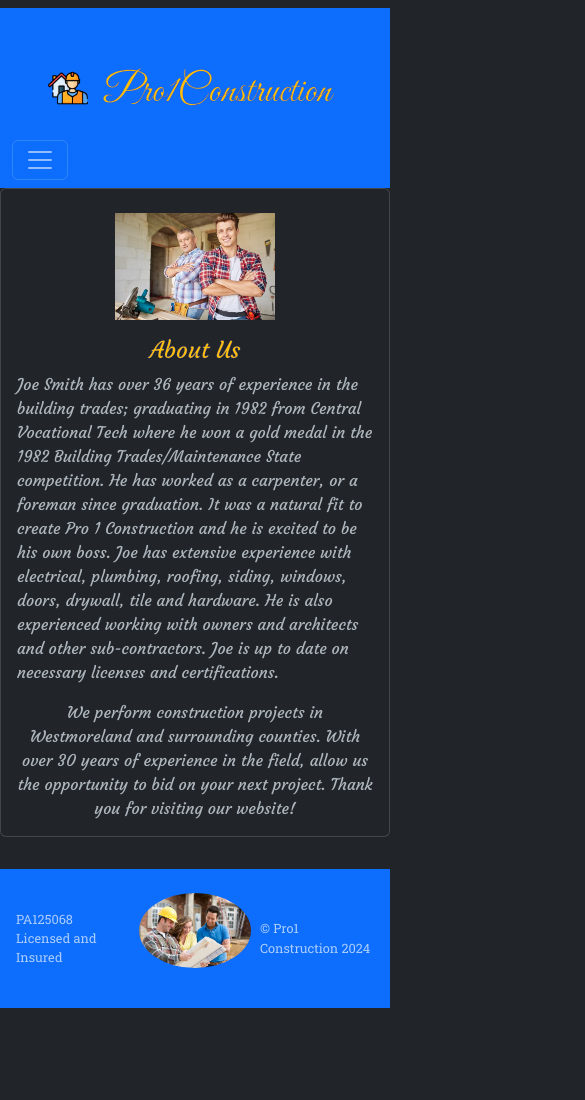
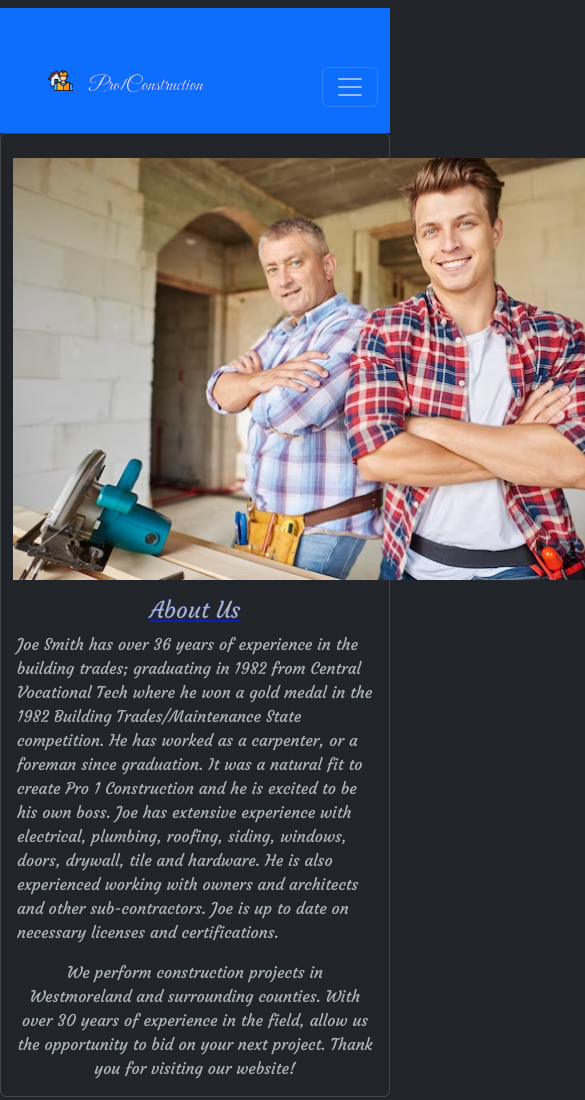
Before and after one commit to danielwmartin1/first-website, a website: page components/about.html in a window 390 px wide. Shown: the top 1100 px of the page, 585 px wide, since content can reach past the window. Before the commit the page ends 1016 px from the top, so only its background shows below. Drawn offline with nearby package versions, Linux system fonts and the light colour scheme.

Commit message:
Add CSS variables and refactor styles for improved maintainability and responsiveness

```diff
--- a/components/proj2.css
+++ b/components/proj2.css
@@ -1,3 +1,4 @@
+/* Import Google Fonts */
 @import url('https://fonts.googleapis.com/css2?family=Crimson+Text:wght@600&family=Roboto+Slab&display=swap');
 @import url('https://fonts.googleapis.com/css2?family=Great+Vibes&display=swap');
 @import url('https://fonts.googleapis.com/css2?family=Satisfy&display=swap');
@@ -5,74 +6,68 @@
 @import url('https://fonts.googleapis.com/css2?family=Courgette&display=swap');
 @import url('https://fonts.googleapis.com/css2?family=Playfair+Display:wght@500&display=swap');
 
-@media (max-width: 768px) {
-  footer {
-    flex-direction: column;
-  }
-  .footer-brand {
-    margin: 1rem;
-  }
-  .nav-img {
-    height: 30px;
-    width: 30px;
-  }
-  .navbar-brand {
-    font-size: 30px !important;
-  }
-  .nav-item:hover,
-  .dropdown-item:hover {
-    font-size: 1rem;
-  }
-  .about-img {
-    height: 40vh;
-  }
+/* CSS Variables */
+:root {
+  --primary-color: #ffc107;
+  --secondary-color: rgba(1, 26, 255, 0.737);
+  --text-color: rgba(255, 255, 255, 0.744);
+  --font-family-primary: 'Roboto Slab', serif;
+  --font-family-secondary: 'Great Vibes', cursive;
+  --font-family-tertiary: 'Courgette', cursive;
+  --font-family-quaternary: 'Playfair Display', serif;
 }
 
-@media (max-width: 480px) {
-  .navbar-brand {
-    font-size: 25px !important;
-  }
-  .nav-img {
-    height: 25px;
-    width: 25px;
-  }
-  .nav-item:hover,
-  .dropdown-item:hover {
-    font-size: 0.9rem;
-  }
-  .about-img {
-    height: 50vh;
-  }
-}
-
+/* Global Styles */
 * {
   box-sizing: border-box;
 }
 
+html, body {
+  margin: 0.5rem 0;
+  display: flex;
+  flex-direction: column;
+}
+
+body {
+  display: flex;
+  flex-direction: column;
+}
+
+main {
+  flex: 1;
+}
+
+/* Footer Styles */
 footer {
   display: flex;
   justify-content: center;
   align-items: center;
   flex-direction: row;
-  font-family: 'Roboto Slab', serif;
-  font-size: 0.8rem !important;
-  color: rgba(255, 255, 255, 0.744);
+  font-family: var(--font-family-primary);
+  font-size: 0.8rem;
+  color: var(--text-color);
   width: 100%;
   position: relative;
 }
 
-.home-text {
-  margin: auto;
-  color: white !important;
+.footer-text {
+  color: var(--text-color);
 }
 
-.ci {
-  height: 50vw !important;
+.footer-image {
+  border-radius: 50%;
 }
 
-.container-fluid {
-  margin-top: 2rem;
-  height: 100%;
+/* Navbar Styles */
+.navbar-brand {
+  margin-left: 1rem;
+  text-align: center;
+  font-family: var(--font-family-secondary);
+  font-size: 40px;
+  font-weight: 500;
+  -webkit-text-stroke-width: 0.25px;
+  -webkit-text-stroke-color: var(--secondary-color);
+  color: var(--primary-color);
 }
 
 .nav-img {
@@ -82,22 +77,12 @@
   margin-bottom: 1.75rem;
 }
 
-.navbar-brand {
-  margin-left: 1rem;
-  text-align: center;
-  font-family: 'Great Vibes', cursive;
-  font-size: 40px !important;
-  font-weight: 500;
-  -webkit-text-stroke-width: 0.25px;
-  -webkit-text-stroke-color: rgba(1, 26, 255, 0.737);
-  color: #ffc107 !important;
-}
-
 .nav-item {
   text-align: center;
 }
 
-.nav-item:hover {
+.nav-item:hover,
+.dropdown-item:hover {
   font-size: 1.2rem;
   font-style: italic;
 }
@@ -114,37 +99,35 @@
 }
 
 .dropdown-item:hover {
-  font-size: 1.2rem;
-  font-style: italic;
-  background-color: #0d6efd !important;
+  background-color: #0d6efd;
 }
 
-.contact-img {
-  height: 25px;
-  width: 25px;
-}
-
+/* Card Styles */
 .card-header, .card-title {
-  font-family: 'Playfair Display', serif;
+  font-family: var(--font-family-quaternary);
   text-decoration: underline;
 }
 
 .card-header, .card-footer {
-  background-color: rgb(88, 15, 15) !important;
+  background-color: rgb(88, 15, 15);
 }
 
 .card-text, .card-body, .card-footer {
-  font-family: 'Courgette', cursive;
+  font-family: var(--font-family-tertiary);
+}
+
+.card-title, .card-footer, .card-header, .blockquote-footer {
+  text-align: center;
+  justify-content: center;
 }
 
 h1, h2, h3, .card-title {
-  text-align: center !important;
-  font-family: 'Courgette', cursive !important;
-  text-decoration: none !important;
-  color: #ffc107 !important;
+  text-align: center;
+  font-family: var(--font-family-tertiary);
+  color: var(--primary-color);
   font-weight: 500;
   -webkit-text-stroke-width: 0.25px;
-  -webkit-text-stroke-color: rgba(1, 26, 255, 0.737);
+  -webkit-text-stroke-color: var(--secondary-color);
 }
 
 pre {
@@ -156,13 +139,14 @@
   font-size: 0.5rem;
 }
 
-.card-title, .card-footer, .card-header, .blockquote-footer {
-  text-align: center;
-  justify-content: center;
+cite {
+  color: #ffffffa6;
 }
 
-cite {
-  color: #ffffffa6;
+/* Image Styles */
+.contact-img {
+  height: 25px;
+  width: 25px;
 }
 
 .about-img {
@@ -173,29 +157,49 @@
   margin-top: 1rem;
 }
 
-.blockquote-footer {
-  text-indent: 40px;
+/* Container Styles */
+.container-fluid {
+  margin-top: 2rem;
+  height: 100%;
 }
 
-.footer-text {
-  color: #ffffffa6 !important;
+/* Responsive Styles */
+@media (max-width: 768px) {
+  footer {
+    flex-direction: column;
+  }
+  .footer-brand {
+    margin: 1rem;
+  }
+  .nav-img {
+    height: 30px;
+    width: 30px;
+  }
+  .navbar-brand {
+    font-size: 30px;
+  }
+  .nav-item:hover,
+  .dropdown-item:hover {
+    font-size: 1rem;
+  }
+  .about-img {
+    height: 40vh;
+  }
 }
 
-.footer-image {
-  border-radius: 50%;
+@media (max-width: 480px) {
+  .navbar-brand {
+    font-size: 25px;
+  }
+  .nav-img {
+    height: 25px;
+    width: 25px;
+  }
+  .nav-item:hover,
+  .dropdown-item:hover {
+    font-size: 0.9rem;
+  }
+  .about-img {
+    height: 50vh;
+  }
 }
-
-html, body {
-  margin: 0.5rem 0;
-  display: flex;
-  flex-direction: column;
-}
-
-body {
-  display: flex;
-  flex-direction: column;
-}
-
-main {
-  flex: 1;
-}
```
